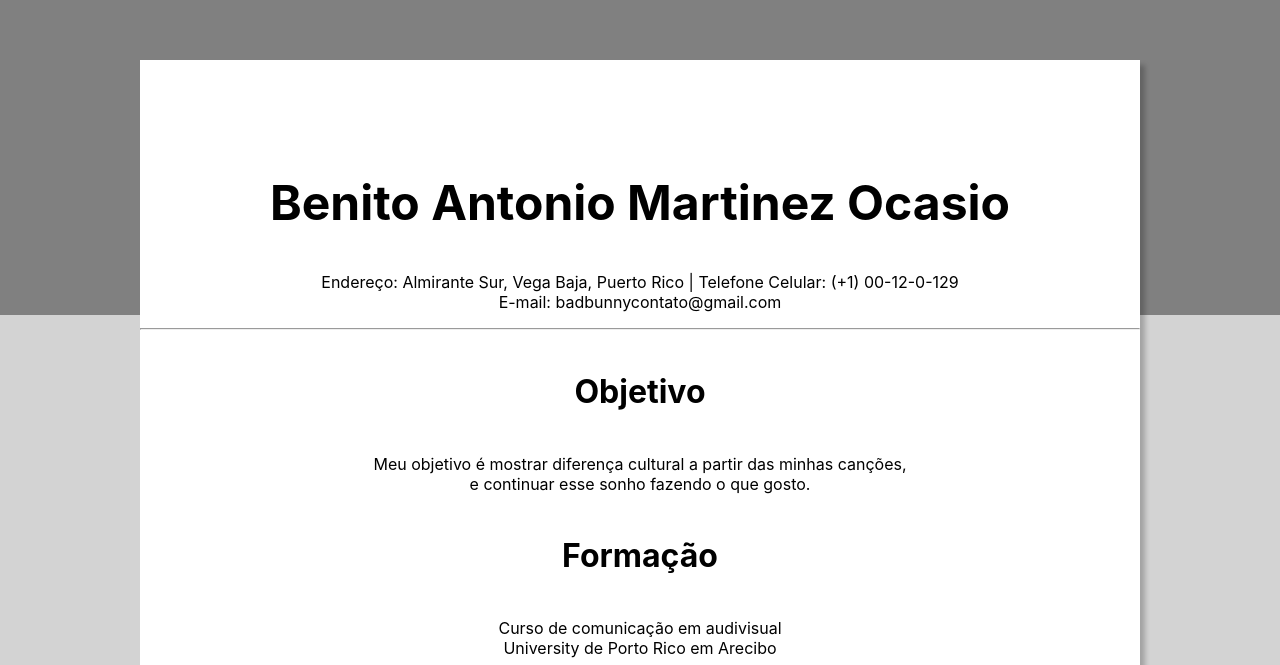
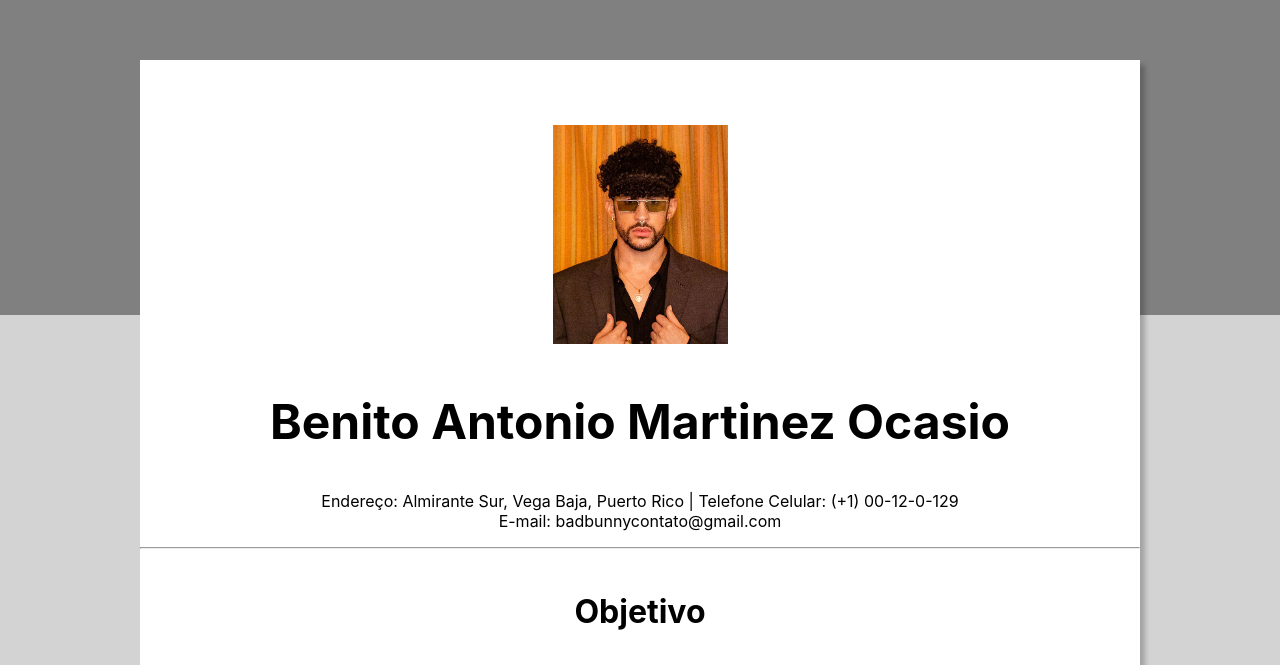
Before and after one commit to higorfail/curriculobadbunny, a plain HTML site: page index.html in a window 1280 px wide. Shown: the part 135-800 px from the top of the page. Drawn offline with Linux system fonts and the light colour scheme.

Commit message:
Update index.html

```diff
--- a/index.html
+++ b/index.html
@@ -11,7 +11,7 @@
     <div class="fundo"></div>
     <div class="box">
         <div style="font-family: -apple-system, BlinkMacSystemFont, 'Segoe UI', Roboto, Oxygen, Ubuntu, Cantarell, 'Open Sans', 'Helvetica Neue', sans-serif;" align="center">
-        <img src="../../Univali/7 semestre/web design/badbunny.png" alt="">
+        <img src="badbunny.png" alt="">
     <form action="#">
 
         <h2>Benito Antonio Martinez Ocasio</h2>
```
